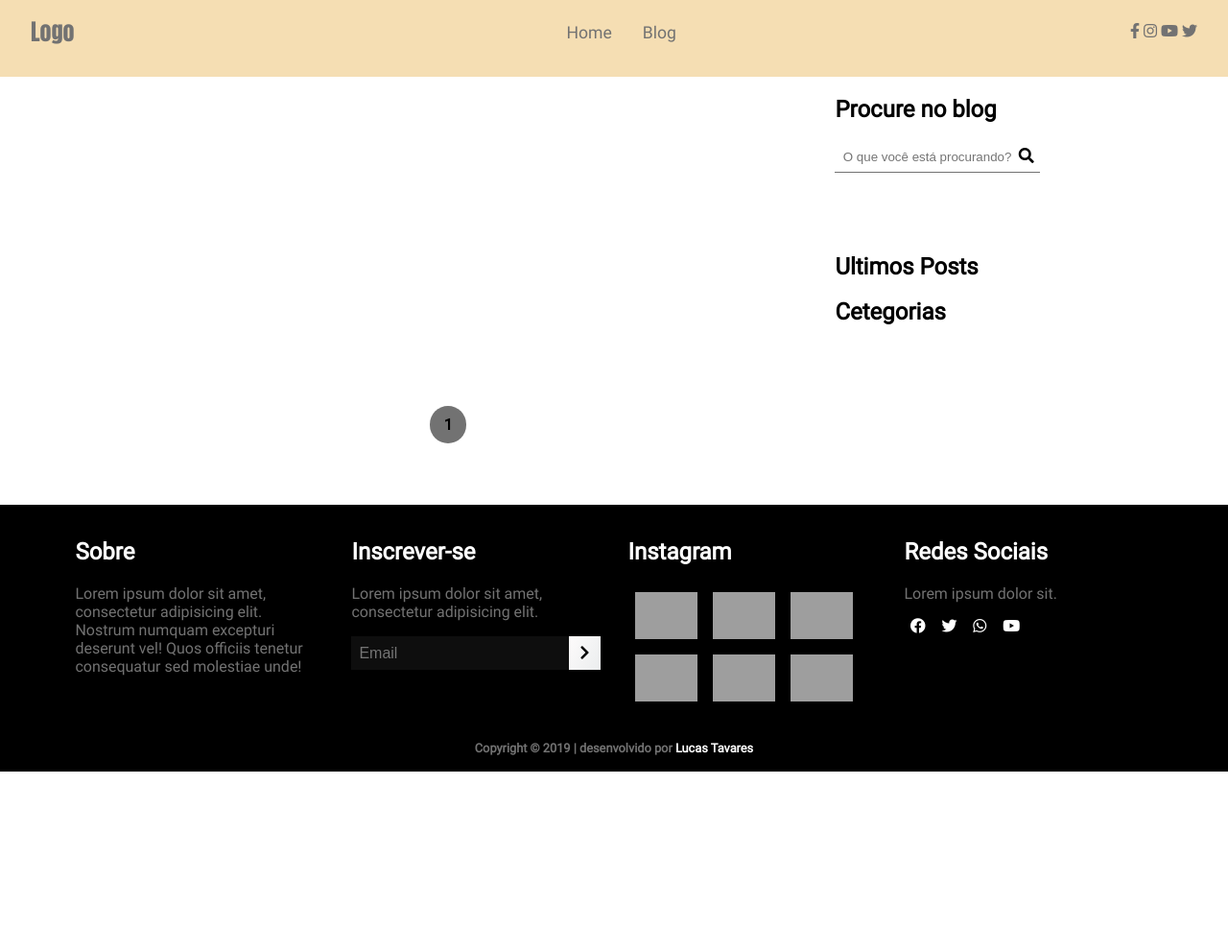
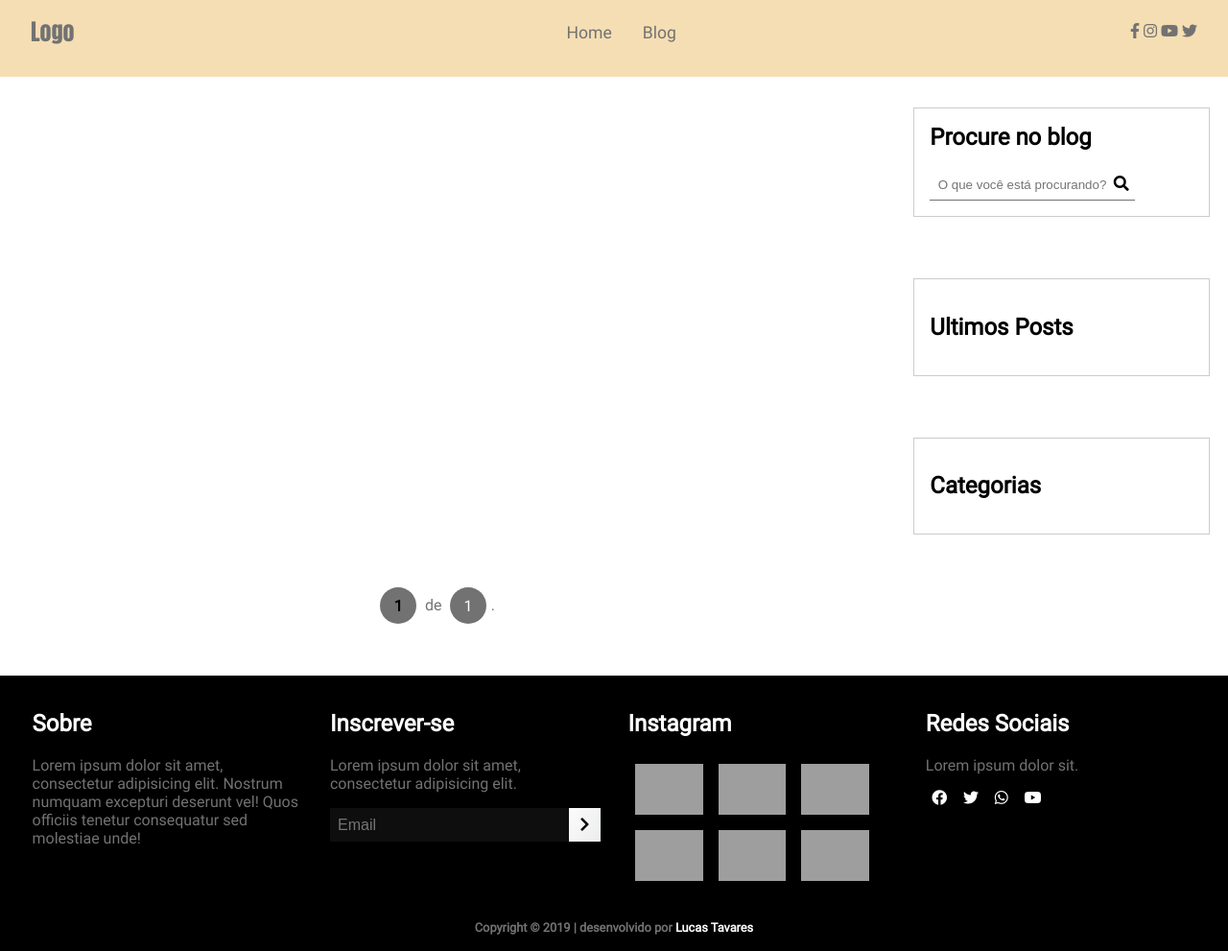
Before and after one commit to LucasDiasTavares/DjangoBlog, a Django app: page /blog/ in a window 1280 px wide. Shown: the whole page at 96% size. Before the commit the page ends 804 px from the top, so only its background shows below. Run offline with Django 3.2, Linux system fonts and the light colour scheme; data that the repository does not hold is empty; some libraries are stand-ins or nearby versions; grey boxes are pictures that could not be loaded.

Commit message:
Atualização na sidebar e melhorias na paginação

```diff
--- a/src/posts/views.py
+++ b/src/posts/views.py
@@ -20,9 +20,9 @@ def get_category_count():
     return queryset
 
 
-def get_most_recent_four_posts():
-    # Method to get the most recent 4 posts
-    most_recent = Post.objects.order_by('-timestamp')[0:4]
+def get_most_recent_posts():
+    # Method to get the most recent posts
+    most_recent = Post.objects.order_by('-timestamp')[0:10]
     return most_recent
 
 
@@ -66,7 +66,7 @@ def blog(request):
     post_list = Post.objects.all().order_by('-timestamp')
 
     category_count = get_category_count()
-    most_recent = get_most_recent_four_posts()
+    most_recent = get_most_recent_posts()
 
     # Pagination
     paginator = Paginator(post_list, 6)
@@ -93,7 +93,7 @@ def post(request, id):
     post = get_object_or_404(Post, id=id)
 
     category_count = get_category_count()
-    most_recent = get_most_recent_four_posts()
+    most_recent = get_most_recent_posts()
     form = CommentForm(request.POST or None)
     if request.method == "POST":
         if form.is_valid():
--- a/src/static_in_env/assets/css/style.css
+++ b/src/static_in_env/assets/css/style.css
@@ -19,6 +19,7 @@ body {
     --light-green: #b9d689;
     --black: #0e0e0e;
     --light-gradient: linear-gradient(120deg, #fdfbfb 0%, #ebedee 100%);
+    --border: solid 1px #ccc;
 }
 
 /* Globals */
@@ -26,6 +27,7 @@ a {
     text-decoration: none;
     color: var(--light-gray);
     outline: none;
+    cursor: pointer;
 }
 
 p {
@@ -44,7 +46,7 @@ p {
 }
 
 .container {
-    margin: 0 5vw;
+    margin: 0 1.5vw;
 }
 
 .owl-container {
@@ -117,6 +119,16 @@ span {
     margin-bottom: 4rem !important;
 }
 
+main {
+    overflow: hidden;
+}
+
+/* max 330px extra-smallsmartphones */
+@media only screen and (max-width: 330px) {
+    .hide-small{
+        display: none;
+    }
+}
 
 /* Navbar */
 .nav {
@@ -315,8 +327,8 @@ main .site-content .post-content>.post-image>div {
 }
 
 main .site-content .post-content>.post-image .img {
+    transition: all 1s ease;
     width: 100%;
-    transition: all 1s ease;
 }
 
 main .site-content .post-content>.post-image .img:hover {
@@ -353,6 +365,12 @@ main .site-content .post-content .post-title .post-btn {
     padding: 0.7rem 1.4rem;
     background: var(--light-gradient);
 }
+/* max 330px extra-smallsmartphones */
+@media only screen and (max-width: 330px) {
+    main .site-content .post-content>.post-image{
+        margin-top: 1rem;
+    }
+}
 
 /*PAGINATION*/
 .site-content .pagination {
@@ -381,10 +399,21 @@ main .site-content .post-content .post-title .post-btn {
 }
 
 /*SIDEBAR*/
+.site-content>.sidebar {
+    margin-left: 4rem;
+    margin-top: 2rem;
+}
+
+/*SIDEBAR CATEGORY*/
+.site-content>.sidebar .category{
+    border: var(--border);
+    padding: 1rem;
+}
+
 .site-content>.sidebar .category-list {
     font-family: var(--font-Anton);
+    padding: 0;
 }
-
 .site-content>.sidebar .category-list .list-items {
     background: var(--light-gradient);
     padding: 0.4rem 1rem;
@@ -399,14 +428,41 @@ main .site-content .post-content .post-title .post-btn {
     color: var(--light-gray);
 }
 
+/*SIDEBAR SEARCH FIELD*/
+.site-content>.sidebar .search-field{
+    border: var(--border);
+    padding: 1rem;
+}
+
+.site-content>.sidebar .search-field h2{
+    margin-top: 0;
+}
+
+input {
+    border: none;
+}
+
+.site-content .sidebar .search-form .form-group {
+    border-bottom: solid 1px var(--light-gray);
+    padding: 0.4rem;
+}
+
 /*SIDEBAR POPULAR POST*/
+.site-content .sidebar .popular-post{
+    border: var(--border);
+    padding: 1rem;
+    margin-bottom: 4rem;
+}
+
+.site-content>.sidebar .post-title {
+    padding: 0 0;
+    position: relative;
+}
+
 .site-content .sidebar .popular-post .post-content {
     padding: 1rem 0;
 }
 
-.site-content .sidebar .popular-post h2 {
-    padding-top: 4rem;
-}
 
 .site-content .sidebar .popular-post .post-info {
     padding: 0.4rem 0.1rem !important;
@@ -420,10 +476,19 @@ main .site-content .post-content .post-title .post-btn {
 }
 
 .site-content .sidebar .popular-post .post-title a {
-    font-size: 1rem;
+    font-size: 0.8rem;
+    bold: none;
 }
 
-/*SIDEBAR NEWSLETTER*/
+/* max 330px extra-smallsmartphones */
+@media only screen and (max-width: 330px) {
+    .site-content > .sidebar{
+        margin-left: 0;
+        margin-top: 0;
+    }
+}
+
+/*NEWSLETTER*/
 
 .site-content .sidebar .newsletter {
     padding-top: 4rem;
@@ -448,17 +513,6 @@ main .site-content .post-content .post-title .post-btn {
     background: var(--light-gradient);
     font-family: var(--font-Roboto);
     font-weight: bold;
-}
-
-/*SIDEBAR SEARCH FIELD*/
-
-input {
-    border: none;
-}
-
-.site-content .sidebar .search-form .form-group {
-    border-bottom: solid 1px var(--light-gray);
-    padding: 0.4rem;
 }
 
 
@@ -679,22 +733,13 @@ main .container .site-content .postpage {
     margin-top: 1rem;
     display: grid;
     grid-template-columns: repeat(2, 1fr);
-    align-items: center;
-    max-height: 0vh;
 }
 
 main .container .site-content .postpage>div {
     padding-bottom: 2rem;
+    height: 512px
 }
 
-main .container .site-content .postpage>div:nth-child(n + 9) {
-    border-top: none !important;
-}
-
-main .container .site-content .postpage>div:nth-child(n + 3) {
-    border-top: 2px solid black;
-    padding-top: 2rem;
-}
 
 main .site-content .postpage .post-content>.post-image .post-info {
     left: 0;
@@ -730,6 +775,11 @@ main .site-content .postpage .post-title p {
         grid-template-columns: 1fr;
         max-height: 100%;
     }
+
+    main .container .site-content .postpage>div {
+    padding-bottom: 2rem;
+    height: 100%;
+}
 }
 
 /* max 330px extra-smallsmartphones */
--- a/src/templates/blog.html
+++ b/src/templates/blog.html
@@ -33,9 +33,8 @@
                             {% endfor %}
                         </div>
                         <p class="mb-2">{{ post.overview|truncatechars:100 }}</p>
-                        <a href="{{ post.get_absolute_url }}" class="btn post-btn">Leia mais &nbsp; <i class="fas fa-arrow-right"></i> </a>
                     </div>
-                </div><!-- end of post -->
+                </div>
                 {% endfor %}
             </div>
 
@@ -43,17 +42,30 @@
 
             <div class="pagination flex-row">
                 {% if queryset.has_previous %}
-                <a href="?{{ page_request }}={{ queryset.previous_page_number }}">
-                    <i class="fas fa-chevron-left"></i>
-                </a>
+                    <span class="hide-small">
+                        <a href="?page=1">&Lang;Primeira</a>
+                        <a href="?{{ page_request }}={{ queryset.previous_page_number }}">
+                            <i class="fas fa-chevron-left"></i> Anterior
+                        </a>
+                    </span>
                 {% endif %}
-
-                <a class="pages active" href="{{ queryset.number }}">{{ queryset.number }}</a>
-
+                <span>
+                    {% if queryset.has_previous %}
+                        <a class="pages" href="?{{ page_request }}={{ queryset.previous_page_number }}">{{ queryset.previous_page_number }}</a>
+                    {% endif %}
+                    <a class="pages active" href="?{{ page_request }}={{ queryset.number }}">{{ queryset.number }}</a>
+                    {% if queryset.has_next %}
+                        <a class="pages" href="?page={{ queryset.next_page_number }}">{{ queryset.next_page_number }}</a>
+                    {% endif %}
+                    de <a class="pages" href="?{{ page_request }}={{ queryset.paginator.num_pages }}">{{ queryset.paginator.num_pages }}</a>.
+                </span>
                 {% if queryset.has_next %}
-                <a href="?{{ page_request }}={{ queryset.next_page_number }}">
-                    <i class="fas fa-chevron-right"></i>
-                </a>
+                    <span>
+                        <a href="?{{ page_request }}={{ queryset.next_page_number }}">
+                            Próxima <i class="fas fa-chevron-right"></i>
+                        </a>
+                        <a href="?{{ page_request }}={{ queryset.paginator.num_pages }}">Ultima &Rang;</a>
+                    </span>
                 {% endif %}
             </div>
 
--- a/src/templates/components/sidebar.html
+++ b/src/templates/components/sidebar.html
@@ -1,15 +1,12 @@
 {% load static %}
-<!-- Asidebar -->
 <aside class="sidebar">
-    <!-- Seach field -->
-    <div>
+    <div class="mb-4 search-field">
         <h2>Procure no blog</h2>
         <div class="flex-row">
             <form action="{% url 'search' %}" class="search-form">
                 <div class="form-group">
                     <input type="text" name="q" placeholder="O que você está procurando?">
                     <i class="fas fa-search"></i>
-                    <!-- <button type="submit" class="submit"><i class="fas fa-search"></i></button> -->
                 </div>
             </form>
         </div>
@@ -17,10 +14,10 @@
 
     <div class="popular-post">
         <h2>Ultimos Posts</h2>
-        <!-- Latest Post -->
         {% for post in most_recent %}
         <div>
             <div class="post-content">
+                <!-- show image on sidebar
                 <div class="post-image">
                     <div>
                         <a href="{{ post.get_absolute_url }}">
@@ -32,18 +29,18 @@
                         <span><i class="fas fa-calendar-alt text-grey"></i>&nbsp;{{ post.timestamp|timesince }} atrás</span>
                     </div>
                 </div>
+                -->
                 <div class="post-title">
                     <a href="{{ post.get_absolute_url }}">{{post.title}}</a>
                 </div>
             </div>
             </a>
-        </div><!-- End of Latest Post -->
+        </div>
         {% endfor %}
     </div>
 
-    <!-- Categories -->
     <div class="category">
-        <h2>Cetegorias</h2>
+        <h2>Categorias</h2>
         <ul class="category-list">
             {% for cat in category_count %}
             <li class="list-items">
```
Also changed, not shown: README.md.
